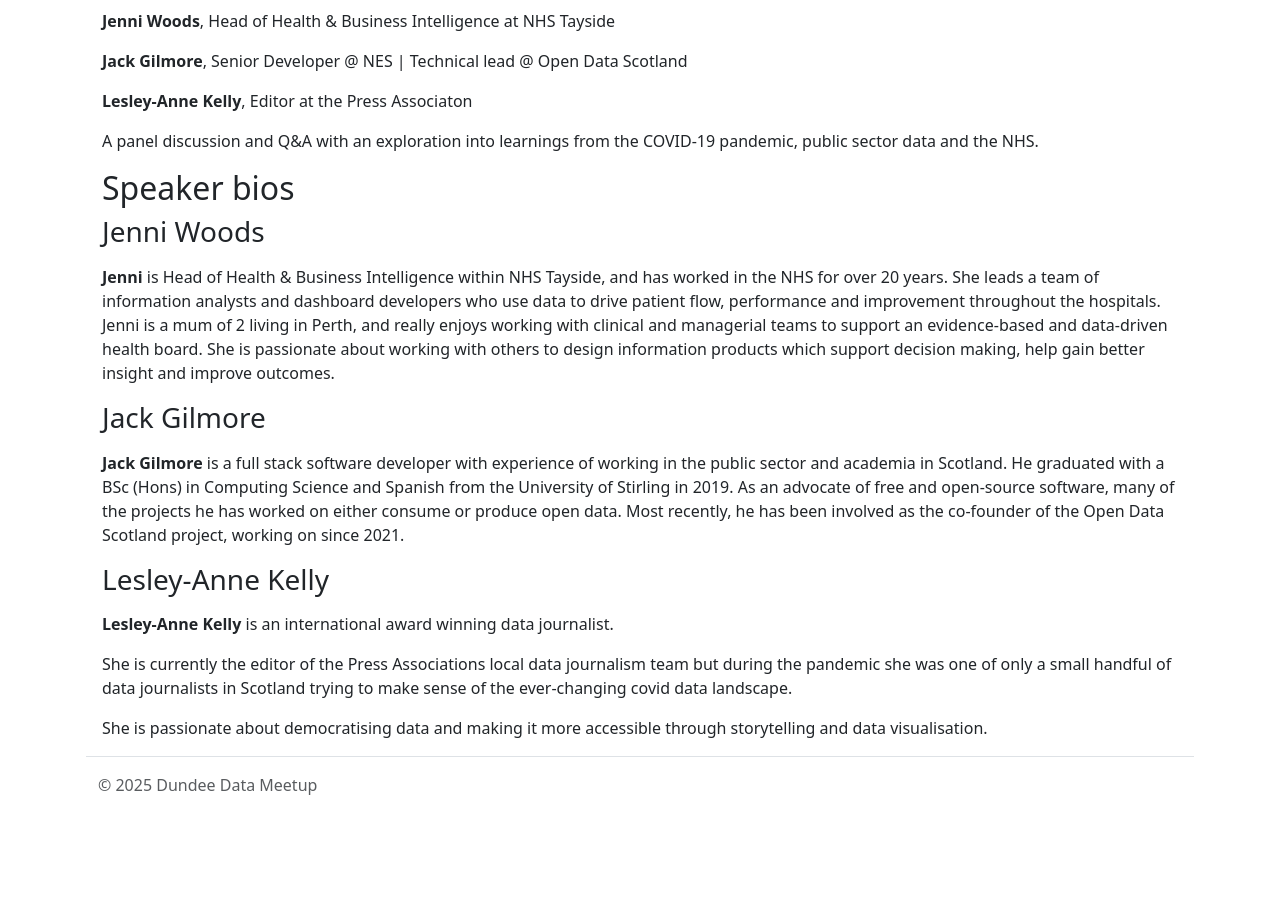
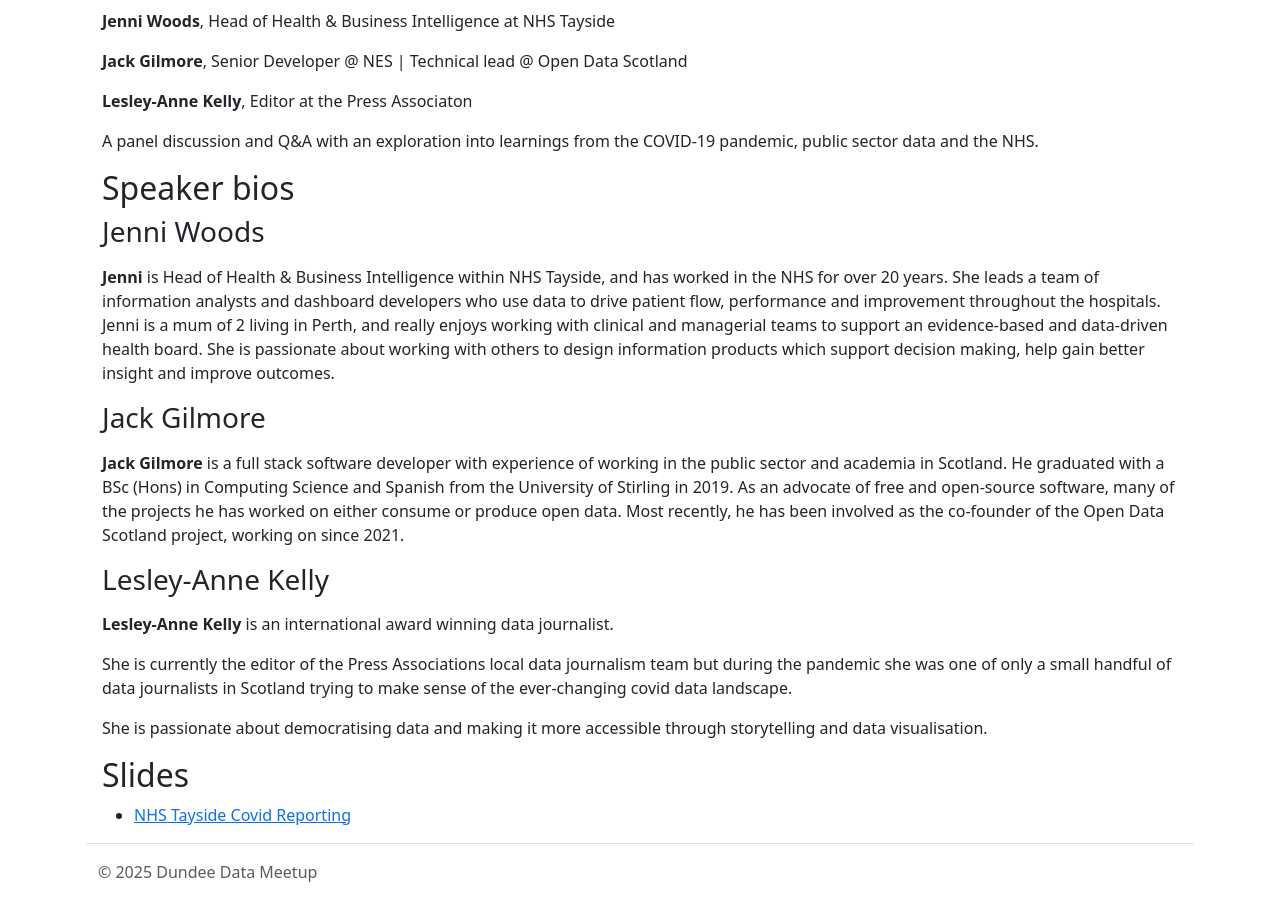
Before and after one commit to DundeeDataMeetup/dundeedatameetup.github.io, a Jekyll site: the page built from _events/2025/04.md, in a window 1280 px wide and 900 px high, scrolled down 643 px. Built offline with Jekyll 4.4.1, drawn with Linux system fonts in a browser that asks for light colours; before the commit the page ends 1456 px from its top, so only the background shows below that; some of the changed lines change nothing that is shown.

Commit message:
Add slides for April 2025

```diff
--- a/_events/2025/04.md
+++ b/_events/2025/04.md
@@ -18,6 +18,6 @@
 
 attendance: 31
 slides:
-   # - url: /assets/slides/2025-03-25 - AI roundtable discussion.pdf
-   #   title: Roundtable discussion notes
+   - url: /assets/slides/2025-04-29 - Data Meetup Covid reporting.pptx
+     title: NHS Tayside Covid Reporting
 ---
```
Also changed, not shown: 1 other file.
